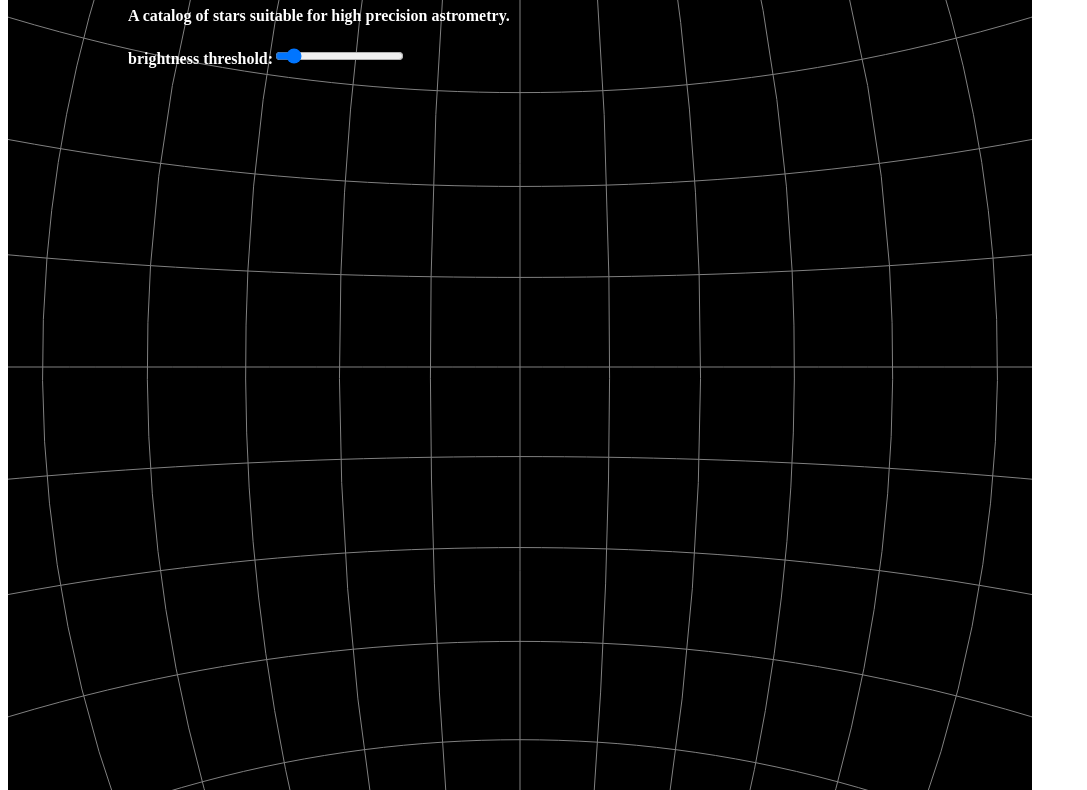
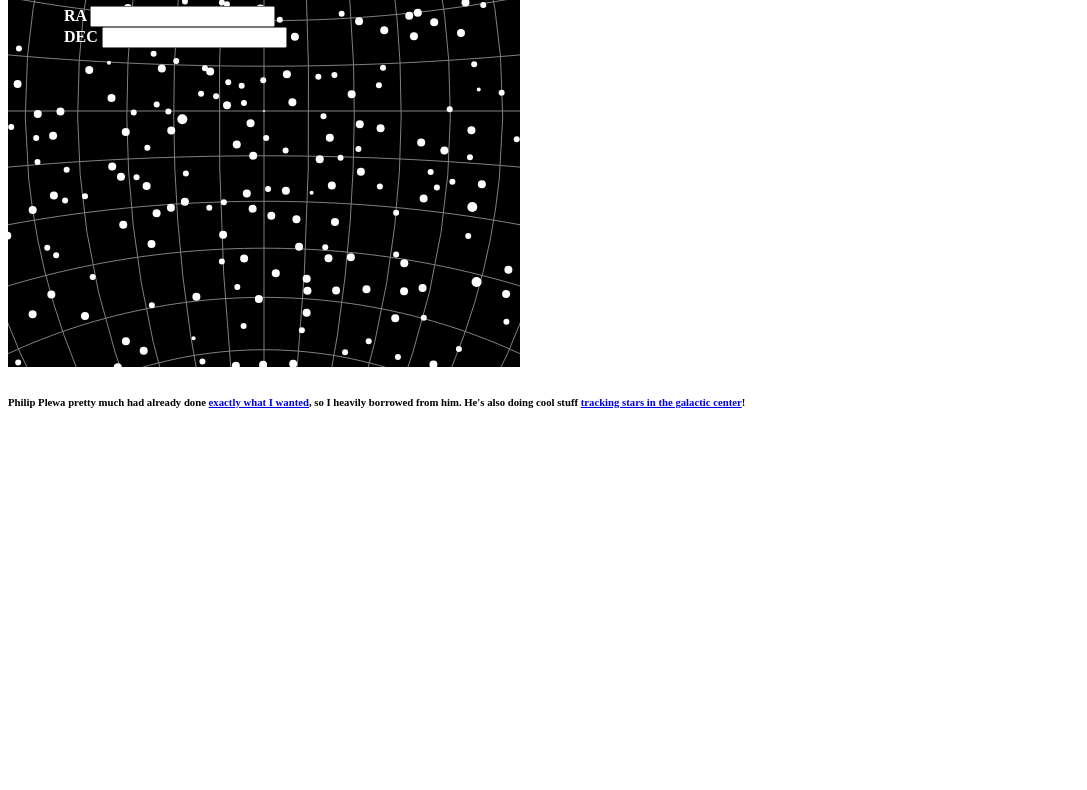
Before and after one commit to caseyshields/star-catalog, a website: page public/index.html in a window 1280 px wide. Shown: the part 153-943 px from the top of the page, without its empty margins (0-1087 px from the left). After the commit the page ends 800 px from the top, so only its background shows below. Drawn offline with nearby package versions, Linux system fonts and the light colour scheme.

Commit message:
put stars in svg and drafted a mouse control scheme

```diff
--- a/public/index.html
+++ b/public/index.html
@@ -16,10 +16,11 @@
             }
             .overlay {
                 position: absolute;
-                top: 10%;
-                left: 10%;
+                top: 5%;
+                left: 5%;
             }
             svg {
+                pointer-events:all;
                 background: black;
                 /* position: absolute;
                 left: 0;
@@ -32,25 +33,29 @@
         <div class="overlay">
             <h1> Fundamental Catalog 6 </h1>
             <h4> A catalog of stars suitable for high precision astrometry. </h4>
-            <h4> brightness threshold:<input type="range" value="0.1" min="0.0" max="1.0" onchange="adjust(this.value)" step="0.01"></h4>
+            <h4> RA <input id="raText" type="text"></text><br>
+                DEC <input id="decText" type"text"></text> </h4>
+            <!-- <h4> brightness threshold:<input type="range" value="0.1" min="0.0" max="1.0" onchange="adjust(this.value)" step="0.01"></h4> -->
             <!-- <h4> Field of View:<input type="range" value="120" min="1" max="179" onchange="fov(this.value)" step="5"></h4> -->
         </div>
         <section>
-            <svg width="1024" height="1024"></svg>
+            <svg width="512" height="512"></svg>
         </section>
         <h6> Philip Plewa pretty much had already done <a href="https://bl.ocks.org/pmplewa/0e36cce6c9c5edb31e18d41ad1f82c4e">exactly what I wanted</a>, so I heavily borrowed from him. He's also doing cool stuff <a href="http://pmplewa.github.io/">tracking stars in the galactic center</a>!</h6>
 
         <script src="https://d3js.org/d3.v5.js"></script>
         <script>
-            let w = 1024;
-            let h = 1024;
+            let svg = d3.select('svg');
+            let stars = svg.selectAll('circle'); // the D3 selection holding star elements
+            let catalog = null; // the FK6 catalog to be rendered
+            let w = svg.attr('width');
+            let h = svg.attr('height');
 
-            let svg = d3.select('svg');
-            let stars = d3.selectAll('circle');
+            let dragStart = null; // used for calculating drag vector for setting the rotation
 
             // define a scale for visual magnitude
             let magnitudeScale = d3.scaleLinear()
-                .range( [1,10] );
+                .range( [1,5] );
 
             // we need to map celestial coordinates to lon/lat
             rightAscensionScale = d3.scaleLinear()
@@ -59,6 +64,14 @@
             // declinationScale = d3.scaleLinear()
             //     .domain([0, 90])
             //     .range([0,90]);
+
+            var lambda = d3.scaleLinear()
+                .domain([-w, w])
+                .range([-180, 180]);
+
+            var phi = d3.scaleLinear()
+                .domain([-h, h])
+                .range([90, -90]);
 
             // a stereographic projection is how stars would map to a plane if you were looking from inside the sphere.
             // in this case we are using a celestial sphere instead of terrestrial one
@@ -79,7 +92,8 @@
                 .attr('class', 'stars');
 
             // load our data set
-            d3.json("stars.json").then(function(catalog) {
+            d3.json("stars.json").then(function(fk6) {
+                catalog = fk6;
 
                 // convert arc hour, minute, seconds to degrees
                 for (star of catalog) {
@@ -95,19 +109,21 @@
                 magnitudeScale.domain( range );
                 // console.log( range );
 
-                // let raextent = d3.extent(catalog, (d)=>d.ra );
-                // console.log( 'ra : '+raextent );
-                // let decextent = d3.extent(catalog, (d)=>d.dec );
-                // console.log( 'dec : '+decextent);
-
-                render(catalog);
+                render();
             });
 
-            function render( catalog ) {
+            svg.call( d3.drag()
+                .on('start', started)
+                .on('drag', dragged)
+                .on('end', ended) );
+
+            function render() {
 
                 // draw celestial sphere's lines of ascension and declination
                 svg.select('.graticule')
                     .attr('d', path);
+
+                if (!catalog) return;
 
                 // join all star data to stars in our dom
                 stars = stars.data( catalog );
@@ -118,28 +134,45 @@
                 stars = stars.enter()
                     .append('circle')
                         .style('fill', 'white')
+                        .on('click', function(d) {console.log(d);} )
                     .merge( stars )
                         .attr('r', function(d) {return Math.round( magnitudeScale(d.Vmag) );} );
 
                 stars.each( function(d) {
                     let lon = rightAscensionScale(d.ra)
-                    console.log( lon )
                     let S = stereographic( [lon, d.dec] );
                     // console.log( S );
                     d3.select(this)
                         .attr('cx', S[0])
                         .attr('cy', S[1]);
-                    //.attr('cx', (d)=>{sterographic(d.ra, d.dec)} )
                 } );
 
             }
 
-            // // callback which adjusts the stereographic projections field of view
-            // function fov(angle) {
-            //     console.log( angle );
-            //     stereographic.clipAngle( angle );
-            //     render();
-            // }
+            function started() {
+                // get coordinates of mouse event in svg container
+                dragStart = d3.mouse(this); // this refers to the object which registered the event, in this case the SVG element
+            }
+            function dragged() {
+                if(!dragStart) return;
+                let dragEnd = d3.mouse(this);
+                // let last = stereographic.rotate();
+                lon = lambda( dragEnd[0]-dragStart[0] );
+                lat = phi( dragEnd[1]-dragStart[1] );
+                //console.log(last);//[lat,lon]);
+                stereographic.rotate( [lon, lat] );
+                render();
+            }
+            function ended() {
+                dragStart = null;
+            }
+
+            // callback which adjusts the stereographic projections field of view
+            function fov(angle) {
+                console.log( angle );
+                stereographic.clipAngle( angle );
+                render();
+            }
 
         </script>
     </body>
```
